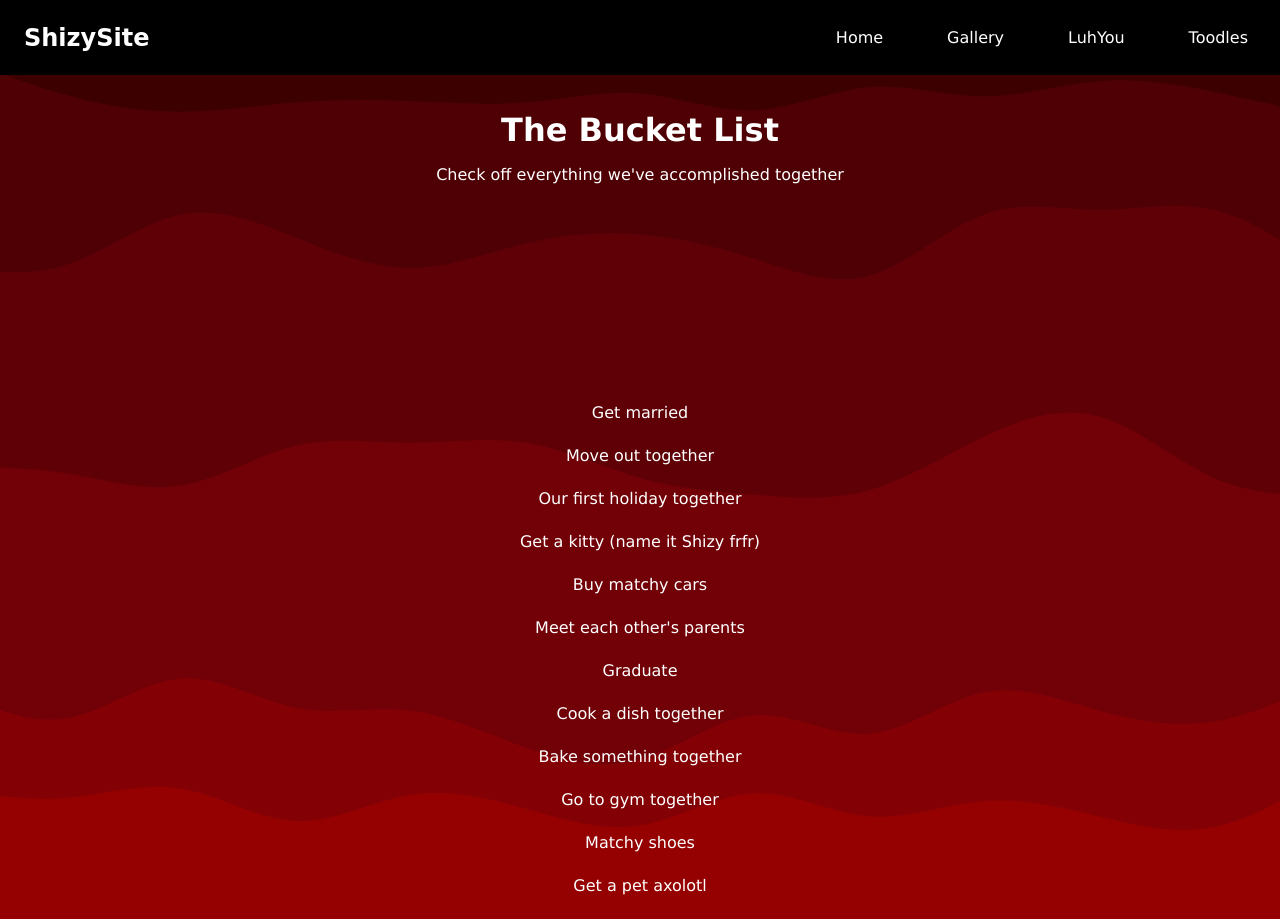
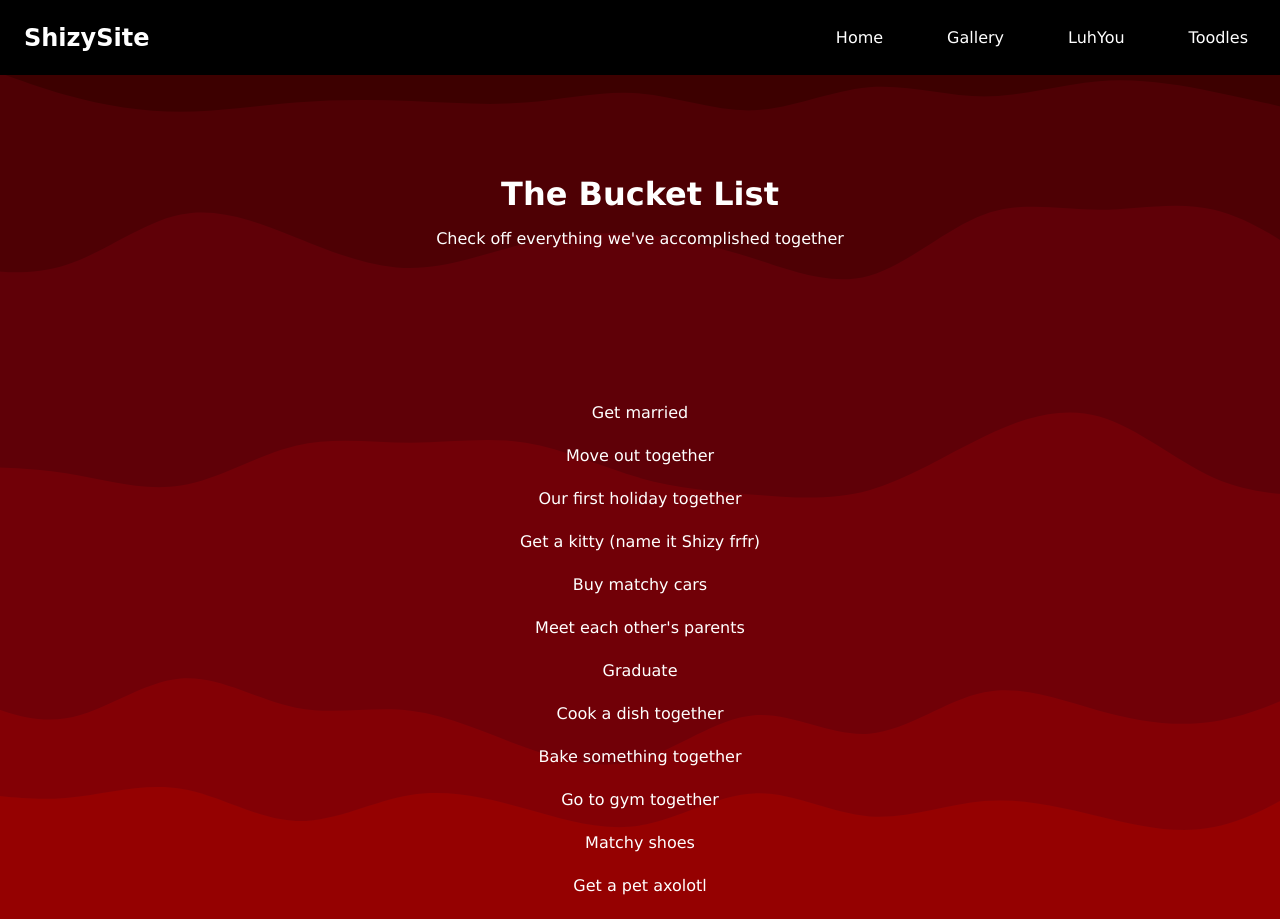
Before and after one commit to eshanreid/shizysiteofficial, a plain HTML site: page bucketlist.html in a window 1280 px wide. Drawn offline with Linux system fonts and the light colour scheme.

Commit message:
Update bucketlist.css

```diff
--- a/bucketlist.css
+++ b/bucketlist.css
@@ -48,7 +48,8 @@ main {
     align-items: center;
     flex-direction: column;
     font-family: Verdana, sans-serif;
-    margin-bottom: 6rem;
+    margin-top: 3rem;
+    margin-bottom: 3rem;
 }
 
 #bucketlisth1 {
@@ -58,7 +59,6 @@ main {
 #bucketlistp {
     padding-top: 1rem;
     font-size: clamp(0.5rem, 1rem, 1.5rem);
-    margin-bottom: 2rem;
 }
 
 .bucketlist {
@@ -88,7 +88,7 @@ main {
     transition: 1s ease;
 }
 
-#bucket-list li.completed {
+#bucket-list li.checked {
     text-decoration: line-through;
     color: grey;
 }
```
